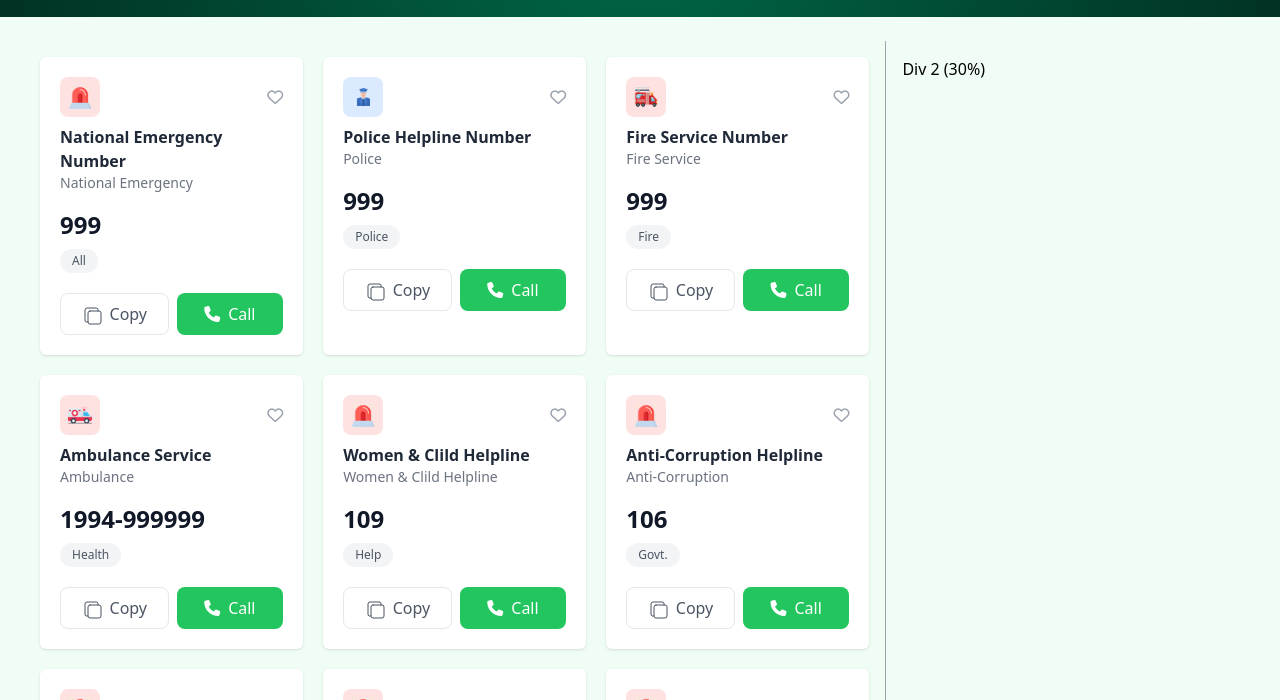
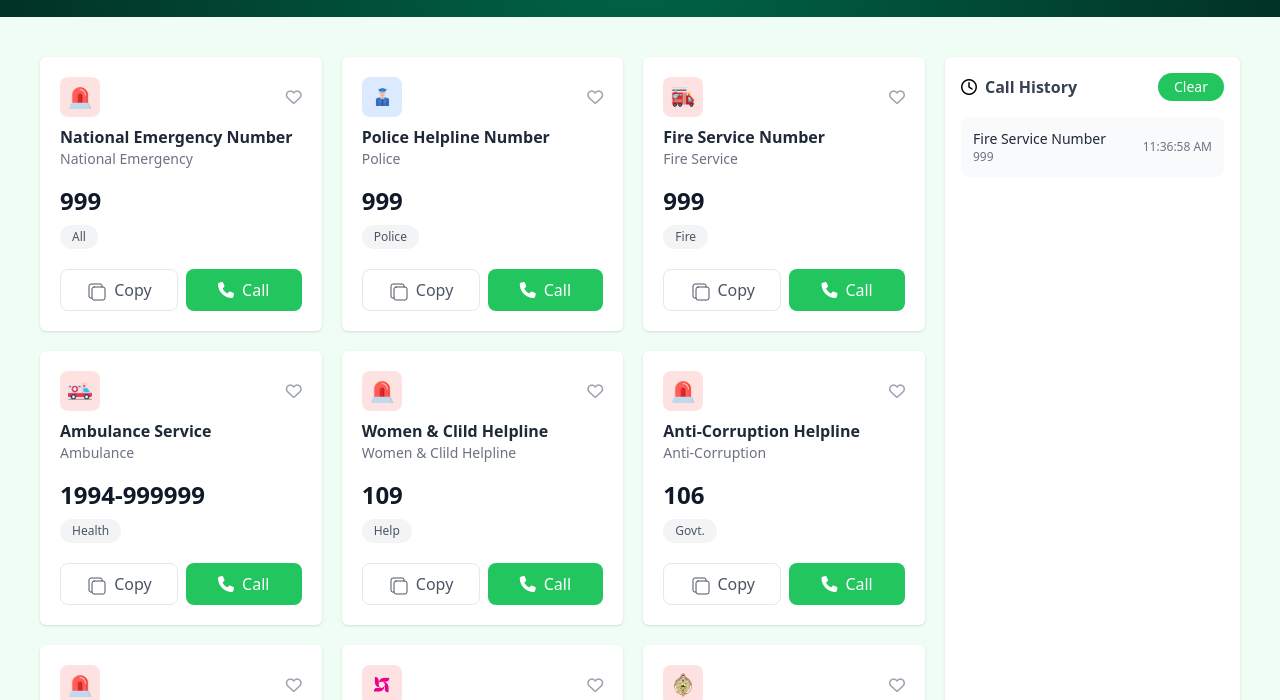
Before and after one commit to nurinfobd/B12-A5-Emergency-Hotline, a plain HTML site: page index.html in a window 1280 px wide. Shown: the part 252-952 px from the top of the page. Drawn offline with nearby package versions, Linux system fonts and the light colour scheme.

Commit message:
Call History design

```diff
--- a/index.html
+++ b/index.html
@@ -40,8 +40,8 @@
         <p class="mt-2 text-sm md:text-base font-medium">Government Emergency Services at Your Fingertip - A Project by Government of the People's Republic of Bangladesh</p>
     </section>
 
-<div class="flex flex-col lg:flex-row py-6 px-6">
-<div class="lg:w-[70%] w-full p-4 lg:border-r lg:border-gray-400">
+<div class="flex flex-col lg:flex-row py-6 px-6 m-4 gap-5">
+<div class="lg:w-[75%] w-full  ">
   <div class="grid grid-cols-1 sm:grid-cols-2 lg:grid-cols-3 gap-5">
 
 
@@ -301,7 +301,7 @@
       <div class="flex justify-between items-center rounded-lg mb-2">
         <div class="flex items-center space-x-2">
           <div class="w-10 h-10 flex items-center justify-center rounded-lg bg-red-100">
-            <img src="assets/emergency.png" alt="Brac Helpline" class="w-6 h-6 object-contain">
+            <img src="assets/brac.png" alt="Brac Helpline" class="w-6 h-6 object-contain">
           </div>
         </div>
         <div>
@@ -337,7 +337,7 @@
       <div class="flex justify-between items-center rounded-lg mb-2">
         <div class="flex items-center space-x-2">
           <div class="w-10 h-10 flex items-center justify-center rounded-lg bg-red-100">
-            <img src="assets/emergency.png" alt="Bangladesh Railway" class="w-6 h-6 object-contain">
+            <img src="assets/Bangladesh-Railway.png" alt="Bangladesh Railway" class="w-6 h-6 object-contain">
           </div>
         </div>
         <div>
@@ -377,9 +377,36 @@
 </div>
 
 
-  <div class="lg:w-[30%] w-full  p-4">
-    Div 2 (30%)
+
+<div class="lg:w-[25%] w-full ">
+    <div class="bg-white rounded-md shadow p-4 h-full">
+      <div class="flex items-center justify-between mb-4">
+        <div class="flex items-center space-x-2">
+          <i class="fa-regular fa-clock"></i>
+          <span class="font-semibold text-gray-700">Call History</span>
+        </div>
+        <button class="bg-green-500 hover:bg-green-600 text-white text-sm px-4 py-1 rounded-full">Clear</button>
+      </div>
+    <div class="space-y-3">
+      <div class="flex justify-between items-center bg-gray-50 p-3 rounded-lg">
+        <div>
+          <p class="font-medium text-gray-800 text-sm">Fire Service Number</p>
+          <p class="text-gray-500 text-xs">999</p>
+        </div>
+        <p class="text-xs text-gray-500">11:36:58 AM</p>
+      </div>
+    </div>
   </div>
+</div>
+
+
+
+
+
+
+
+
+
 </div>
 
 
```
